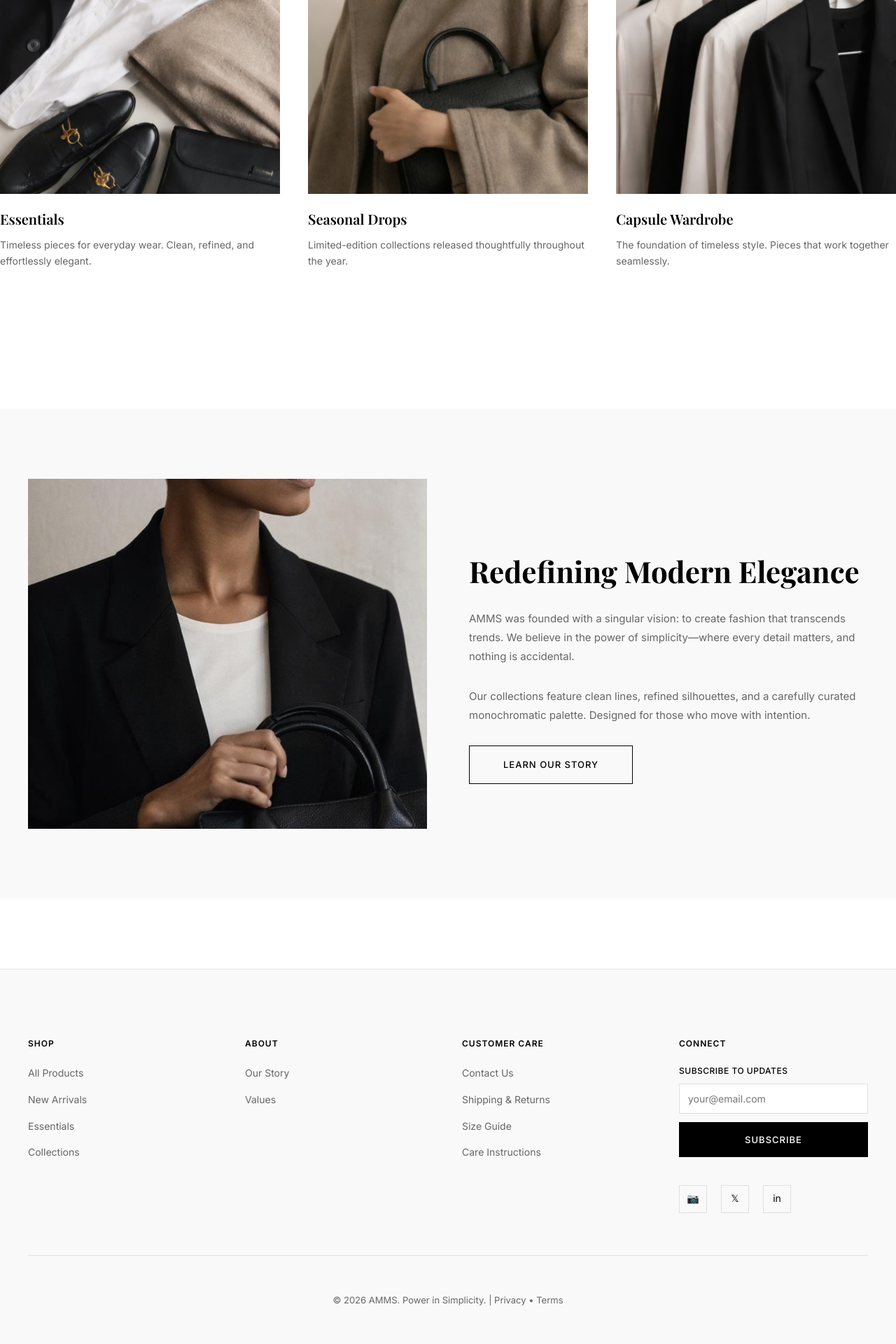
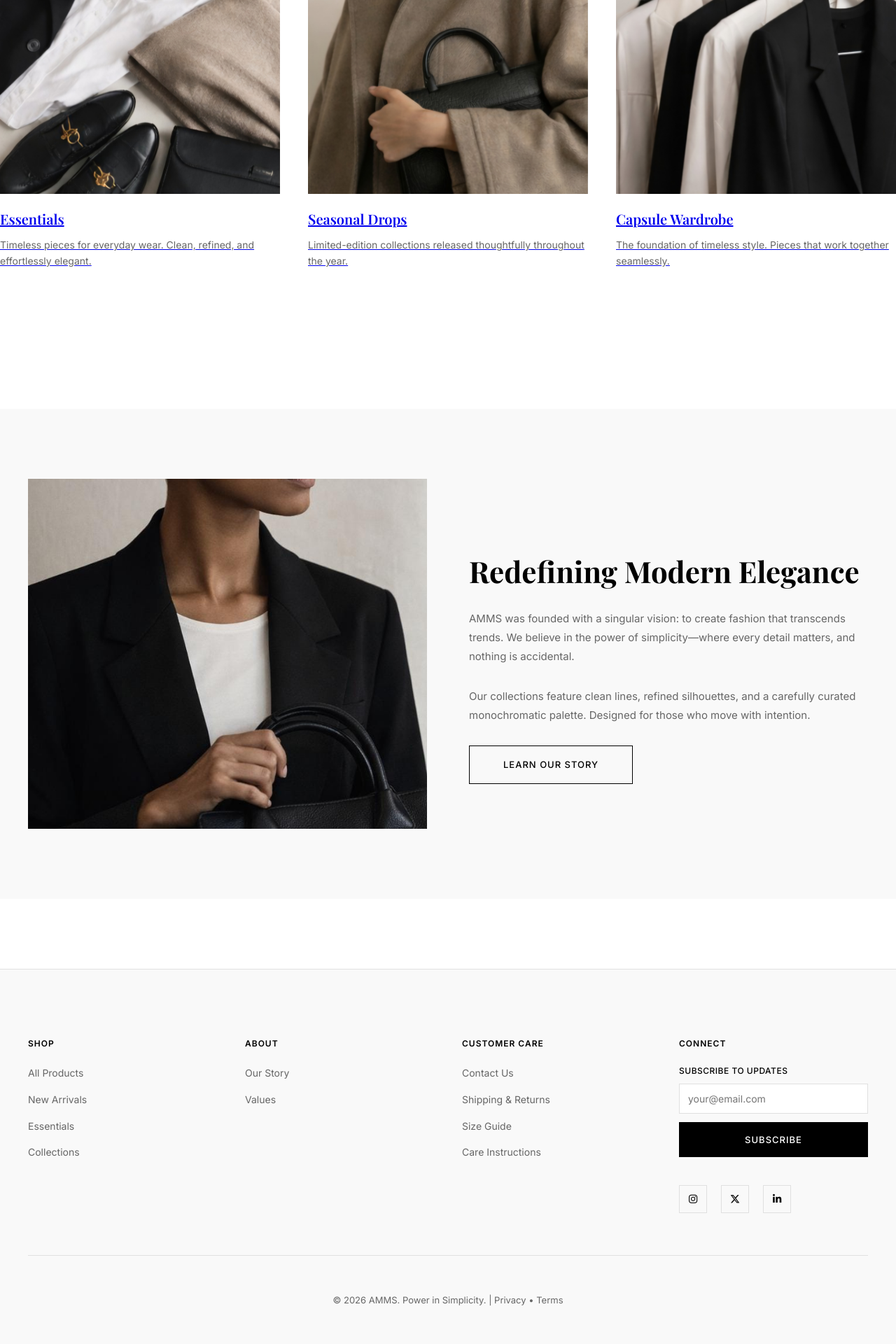
Before and after one commit to Fez-ile/Retail-System, a PHP site: page / in a window 1280 px wide. Shown: the part 1285-3205 px from the top of the page at 70% size. Run offline with PHP 8.4, Linux system fonts and the light colour scheme.

Commit message:
Update index.php

```diff
--- a/index.php
+++ b/index.php
@@ -1,5 +1,5 @@
 <?php
-// index.php - AMMS Luxury Retail Homepage
+// index.php - AMMS Homepage
 session_start();
 ?>
 <!doctype html>
@@ -9,6 +9,9 @@ session_start();
     <meta charset="utf-8">
     <title>AMMS - Power in Simplicity</title>
     <meta name="viewport" content="width=device-width,initial-scale=1">
+    <link rel="icon" type="image/jpeg" href="assets/images/favicon.jpg">
+    <link rel="shortcut icon" href="assets/images/favicon.jpg">
+    <link rel="stylesheet" href="https://cdnjs.cloudflare.com/ajax/libs/font-awesome/6.5.2/css/all.min.css">
     <link rel="stylesheet" href="css/style.css">
 </head>
 
@@ -55,21 +58,21 @@ session_start();
     <section class="container featured">
         <h2>Featured Collection</h2>
         <div class="featured-grid">
-            <div class="featured-card">
+            <a href="products.php" class="featured-card featured-card-link">
                 <img src="assets/images/essentials.jpg" alt="Essentials">
                 <h3>Essentials</h3>
                 <p>Timeless pieces for everyday wear. Clean, refined, and effortlessly elegant.</p>
-            </div>
-            <div class="featured-card">
+            </a>
+            <a href="products.php" class="featured-card featured-card-link">
                 <img src="assets/images/seasonal.jpg" alt="Seasonal">
                 <h3>Seasonal Drops</h3>
                 <p>Limited-edition collections released thoughtfully throughout the year.</p>
-            </div>
-            <div class="featured-card">
+            </a>
+            <a href="products.php" class="featured-card featured-card-link">
                 <img src="assets/images/capsule.jpg" alt="Capsule">
                 <h3>Capsule Wardrobe</h3>
                 <p>The foundation of timeless style. Pieces that work together seamlessly.</p>
-            </div>
+            </a>
         </div>
     </section>
 
@@ -130,9 +133,12 @@ session_start();
                         <button class="btn" type="submit">Subscribe</button>
                     </form>
                     <div class="social-links">
-                        <a href="#" title="Instagram">📷</a>
-                        <a href="#" title="Twitter">𝕏</a>
-                        <a href="#" title="LinkedIn">in</a>
+                        <a href="#" target="_blank" rel="noopener noreferrer" title="Instagram"
+                            aria-label="Instagram"><i class="fa-brands fa-instagram"></i></a>
+                        <a href="#" target="_blank" rel="noopener noreferrer" title="Twitter X" aria-label="Twitter X"><i
+                                class="fa-brands fa-x-twitter"></i></a>
+                        <a href="#" target="_blank" rel="noopener noreferrer" title="LinkedIn" aria-label="LinkedIn"><i
+                                class="fa-brands fa-linkedin-in"></i></a>
                     </div>
                 </div>
             </div>
@@ -143,6 +149,7 @@ session_start();
             </div>
         </div>
     </footer>
+    <script src="js/scripts.js" defer></script>
 </body>
 
 </html>
```
